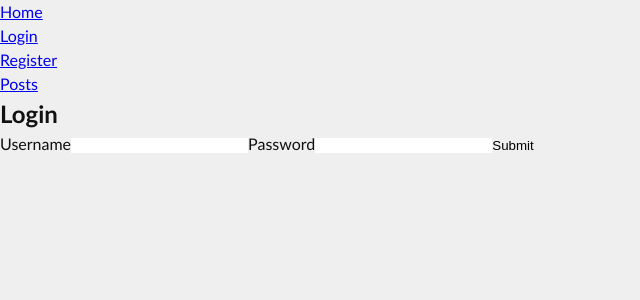
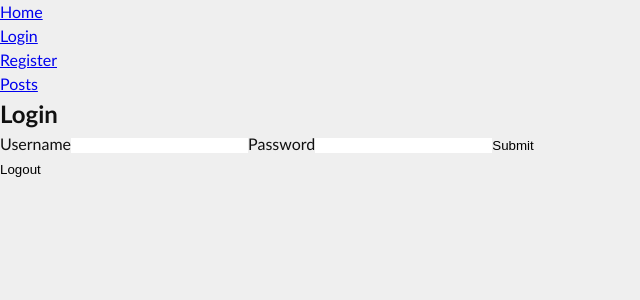
Before and after one commit to adamdgit/gotest, a React (Vite) app in the folder frontend/: page /login in a window 1280 px wide. Shown: the top 300 px of the page, without its empty margins (0-640 px from the left). Built offline with nearby package versions, Linux system fonts and the light colour scheme.

Commit message:
Updated login fetch request and added logout for testing

```diff
--- a/frontend/src/components/Routes/Login.tsx
+++ b/frontend/src/components/Routes/Login.tsx
@@ -7,13 +7,16 @@ export default function Login() {
   async function login(e:FormEvent<HTMLFormElement>) {
     e.preventDefault();
 
-    const formData = new FormData();
-    formData.append("username", username)
-    formData.append("password", password)
-
     const res = await fetch('http://localhost:8081/api/auth/login', {
       method: "POST",
-      body: formData
+      body: JSON.stringify({
+        "username": username,
+        "password": password
+      }),
+      credentials: "include",
+      headers: {
+        "Content-Type": "application/json",
+      },
     })
 
     if (res.ok) {
@@ -21,6 +24,22 @@ export default function Login() {
       console.log(data)
     }
   }
+
+
+  async function logout(e:FormEvent<HTMLFormElement>) {
+    e.preventDefault();
+
+    const res = await fetch('http://localhost:8081/api/auth/logout', {
+      method: "POST",
+      credentials: "include",
+    })
+
+    if (res.ok) {
+      const data = await res.json();
+      console.log(data)
+    }
+  }
+
 
   return (
     <div>
@@ -32,6 +51,10 @@ export default function Login() {
         <input type='text' name='password' onChange={(e) => setPassword(e.target.value)} />
         <button type='submit'>Submit</button>
       </form>
+
+      <form onSubmit={(e) => logout(e)}>
+        <button type='submit'>Logout</button>
+      </form>
     </div>
   )
 }
```
